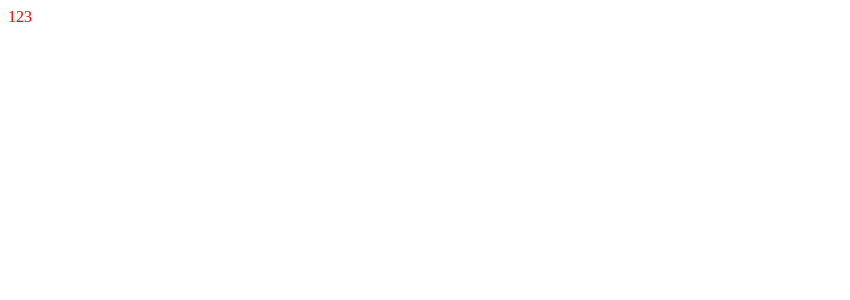
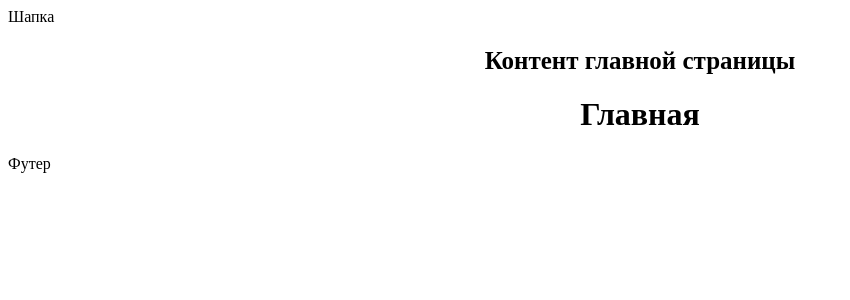
Before and after one commit to wwweb-love/frontend-practic, a React (Vite) app: page / in a window 1280 px wide. Shown: the top 300 px of the page, without its empty margins (0-850 px from the left). Built offline with nearby package versions, Linux system fonts and the light colour scheme; a web font is replaced by a local one.

Commit message:
verstka + Route

```diff
--- a/package.json
+++ b/package.json
@@ -16,6 +16,7 @@
     "react-hook-form": "^7.68.0",
     "react-redux": "^9.2.0",
     "react-router": "^7.10.1",
+    "react-router-dom": "^7.12.0",
     "redux": "^5.0.1",
     "redux-thunk": "^3.1.0",
     "styled-components": "^6.1.19",
--- a/src/App.jsx
+++ /dev/null
@@ -1,17 +0,0 @@
-import styled from "styled-components"
-
-
-const Div = styled.div`
-  color: red;
-`
-
-function App() {
-  return (
-    <>
-      <Div>123</Div>
-      <i className="fa fa-camera-retro"></i>
-    </>
-  )
-}
-
-export default App
--- /dev/null
+++ b/src/Blog.jsx
@@ -0,0 +1,38 @@
+import styled from "styled-components"
+import { Routes, Route } from "react-router-dom"
+
+const Header = () => <div>Шапка</div>
+const Footer = () => <div>Футер</div>
+
+const Content = styled.div`
+  text-align: center
+`
+
+const H2 = styled.h2`
+  font-size: 25px;
+`
+
+function Blog() {
+  return (
+    <>
+      {/* <i className="fa fa-camera-retro"></i> */}
+      <Header />
+      <Content>
+        <H2>Контент главной страницы</H2>
+
+        <Routes>
+          <Route path="/" element={<h1>Главная</h1>}></Route>
+          <Route path="/login" element={<h1>login</h1>}></Route>
+          <Route path="/register" element={<h1>register</h1>}></Route>
+          <Route path="/users" element={<h1>users</h1>}></Route>
+          <Route path="/post/:postId" element={<h1>/post/:postId</h1>}></Route>
+          <Route path="/post" element={<h1>post</h1>}></Route>
+          <Route path="*" element={<h1>Error</h1>}></Route>
+        </Routes>
+      </Content>
+      <Footer />
+    </>
+  )
+}
+
+export default Blog
--- a/src/main.jsx
+++ b/src/main.jsx
@@ -1,10 +1,11 @@
 import { StrictMode } from 'react'
 import { createRoot } from 'react-dom/client'
-import App from './App.jsx'
+import Blog from './Blog.jsx'
 import "./index.css"
+import { BrowserRouter } from 'react-router'
 
 createRoot(document.getElementById('root')).render(
-  <StrictMode>
-    <App />
-  </StrictMode>,
+  <BrowserRouter>
+    <Blog />
+  </BrowserRouter>
 )
```
Also changed, not shown: 1 other file (tests, documents, lock files or other folders).
